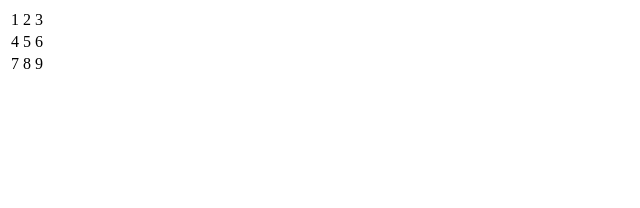
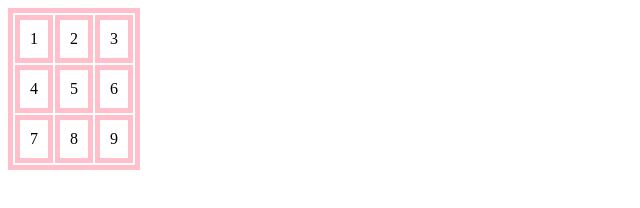
Before and after one commit to KacperS1/KacperSProjekty, a plain HTML site: page index.html in a window 1280 px wide. Shown: the whole page, without its empty margins (0-640 px from the left). Drawn offline with Linux system fonts and the light colour scheme.

Commit message:
Update index.html

```diff
--- a/index.html
+++ b/index.html
@@ -2,6 +2,12 @@
     <head>
         <meta charset="UTF-8">
         <title>Tabela</title>
+            <style>
+                table,td {border:5px solid pink;}
+                table {padding:10px solid pink;}
+                td {padding:10px;}
+
+            </style>
     </head>
         <body>
             <table>
@@ -15,6 +21,7 @@
                     <td>5</td>
                     <td>6</td>
                 </tr>
+                <tr>
                     <td>7</td>
                     <td>8</td>
                     <td>9</td>
```
